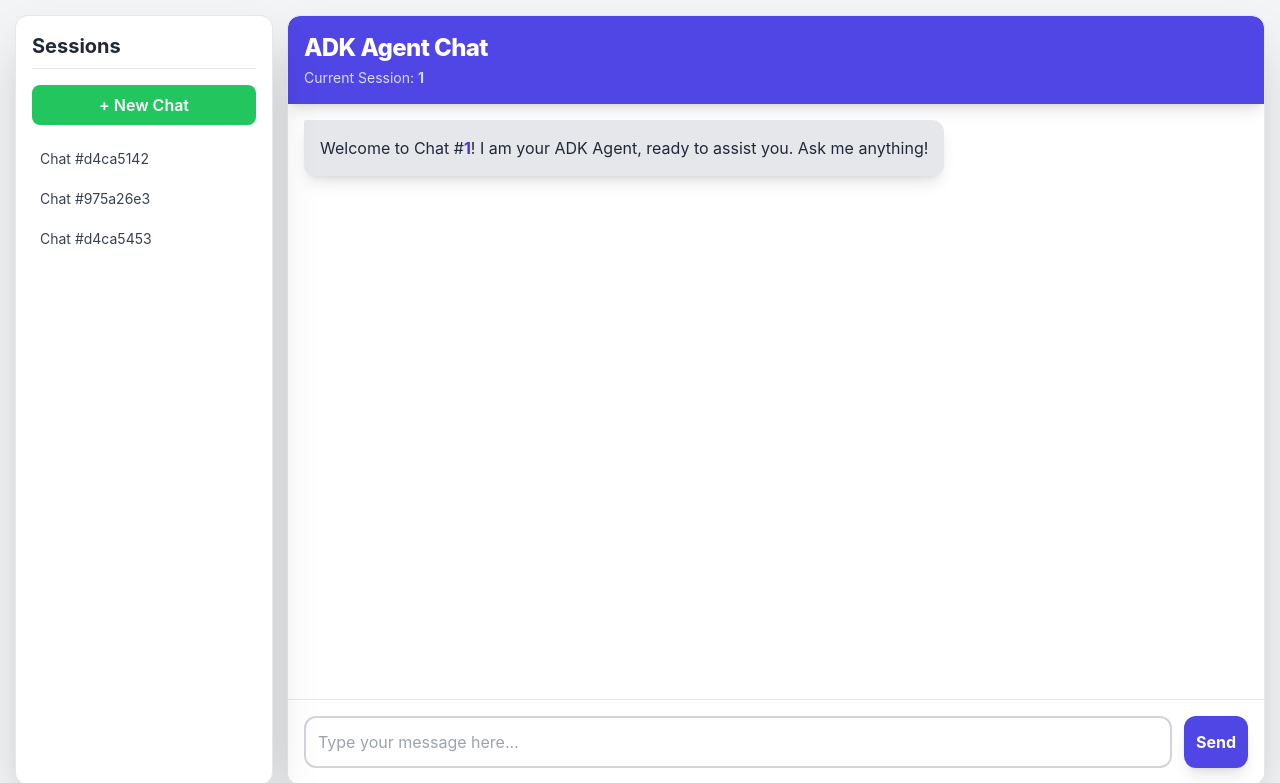
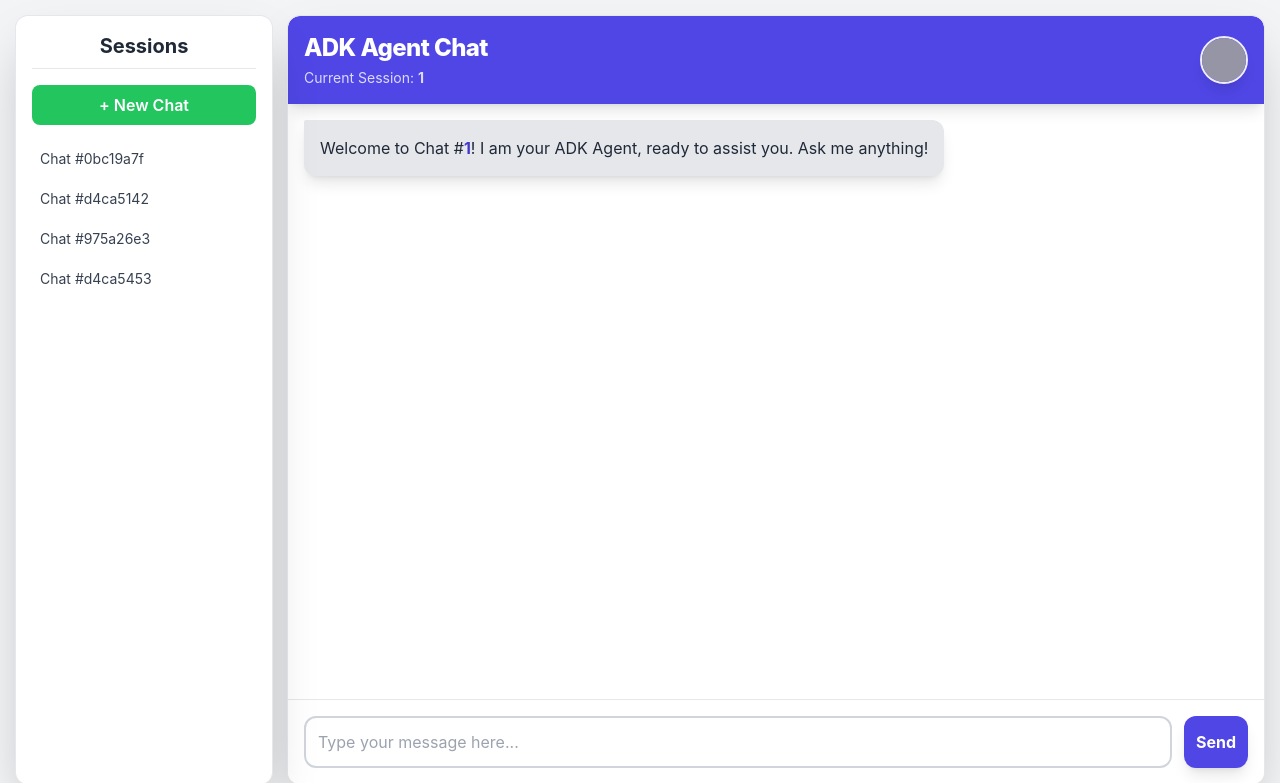
Before and after one commit to imvickykumar999/ADK-Flask, a Flask app: template templates/index copy.html in a window 1280 px wide. Shown: the top 783 px of the page. Run offline with Flask 3, Linux system fonts and the light colour scheme; data comes from the database, SQL or seed files in the repository; the template is opened without the code that fills it: most values are stand-ins (such as "Sample title", 1, 10 or a date in 2020); some libraries are stand-ins or nearby versions; grey boxes are pictures that could not be loaded.

Commit message:
icon anchor tag

```diff
--- a/templates/index copy.html
+++ b/templates/index copy.html
@@ -44,7 +44,8 @@
     <div id="sidebar" class="fixed top-0 left-0 h-screen w-64 bg-white shadow-2xl ring-1 ring-gray-200 overflow-y-auto p-4 flex-shrink-0 z-50
             transform -translate-x-full transition-transform duration-300
             lg:static lg:transform-none lg:h-[calc(100vh-2rem)] lg:mt-4 lg:mb-4 lg:ml-4 lg:mr-4 lg:rounded-xl">
-        <h2 class="text-xl font-bold text-gray-800 mb-4 border-b pb-2">Sessions</h2>
+        <!-- MODIFIED: Added text-center class to center the text -->
+        <h2 class="text-xl font-bold text-gray-800 mb-4 border-b pb-2 text-center">Sessions</h2>
         <a href="/" id="new-chat-link" class="block w-full text-center py-2 mb-4 bg-green-500 text-white font-semibold rounded-lg hover:bg-green-600 transition duration-200">
             + New Chat
         </a>
@@ -68,6 +69,21 @@
                 <!-- JINJA TEMPLATE VARIABLE INJECTION -->
                 <p class="text-sm opacity-80 mt-1">Current Session: <b id="current-session-display">{{ current_session_id }}</b></p>
             </div>
+
+            <!-- MODIFIED: Logo container padding changed to p-0. Image size increased to h-10 w-10. -->
+            <div id="logo-icon" class="p-0 ml-3 opacity-90 transition duration-200">
+                <!--
+                    NOTE: The image source uses the filename 'image_19fe10.png'.
+                    In a Flask setup, ensure this file is accessible (e.g., placed in a 'static' folder).
+                -->
+                <img
+                    src="image_19fe10.png"
+                    alt="ADK Agent Logo"
+                    class="h-12 w-12 rounded-full border-2 border-white shadow-lg object-cover"
+                    onerror="this.onerror=null; this.src='https://avatars.githubusercontent.com/u/67197854';"
+                />
+            </div>
+
         </header>
 
         <!-- Chat Window (Content will be filled by JavaScript on load) -->
@@ -108,6 +124,14 @@
             const sidebar = document.getElementById('sidebar');
             const menuButton = document.getElementById('menu-button');
             const sessionList = document.getElementById('session-list');
+
+            // --- Smooth Scroll Function ---
+            function scrollToBottom() {
+                chatWindow.scrollTo({
+                    top: chatWindow.scrollHeight,
+                    behavior: 'smooth'
+                });
+            }
 
             // --- Sidebar Logic ---
             const overlay = document.createElement('div');
@@ -176,8 +200,8 @@
                 }
 
                 chatWindow.appendChild(messageElement);
-                // Scroll to the latest message
-                chatWindow.scrollTop = chatWindow.scrollHeight;
+
+                // NOTE: Immediate scrolling is removed here to allow smooth scrolling only after full history load/new message is posted.
             }
 
             // Function to populate the sidebar with session links
@@ -221,6 +245,9 @@
                     // 3. Populate Session List
                     populateSessionList(data.sessions || []);
 
+                    // 4. Scroll to bottom smoothly after loading history
+                    scrollToBottom();
+
                 } catch (error) {
                     console.error('Failed to load chat data:', error);
                     // Fallback welcome message
@@ -245,6 +272,7 @@
                         </div>
                     `;
                     chatWindow.appendChild(loadingDiv);
+                    // Immediate jump to keep loading indicator in view
                     chatWindow.scrollTop = chatWindow.scrollHeight;
                 }
                 return loadingDiv;
@@ -272,6 +300,8 @@
                 userInput.value = '';
                 sendButton.disabled = true;
                 userInput.disabled = true;
+                // Scroll to end after user message is added
+                scrollToBottom();
 
                 // 3. Show loading indicator
                 showLoading();
@@ -294,6 +324,8 @@
                     // 6. Display agent response
                     if (response.ok) {
                         addMessage(data.response, 'agent');
+                        // Scroll to end after agent response is added
+                        scrollToBottom();
                         // After a successful chat, reload session list to reflect changes/new sessions
                         loadChatData();
                     } else {
--- a/templates/index.html
+++ b/templates/index.html
@@ -70,8 +70,9 @@
                 <p class="text-sm opacity-80 mt-1">Current Session: <b id="current-session-display">{{ current_session_id }}</b></p>
             </div>
 
-            <!-- MODIFIED: Logo container padding changed to p-0. Image size increased to h-10 w-10. -->
-            <div id="logo-icon" class="p-0 ml-3 opacity-90 transition duration-200">
+            <!-- MODIFIED: Wrapped logo in an anchor tag for clickability -->
+            <a href="https://github.com/imvickykumar999/ADK-Flask" target="_blank" class="block">
+                <div id="logo-icon" class="p-0 ml-3 opacity-90 transition duration-200 hover:opacity-100 cursor-pointer">
                     <!--
                         NOTE: The image source uses the filename 'image_19fe10.png'.
                         In a Flask setup, ensure this file is accessible (e.g., placed in a 'static' folder).
@@ -83,6 +84,7 @@
                         onerror="this.onerror=null; this.src='https://avatars.githubusercontent.com/u/67197854';"
                     />
                 </div>
+            </a>
 
         </header>
 
```
Also changed, not shown: history.db. Lines whose indentation alone changed are shown as unchanged.
